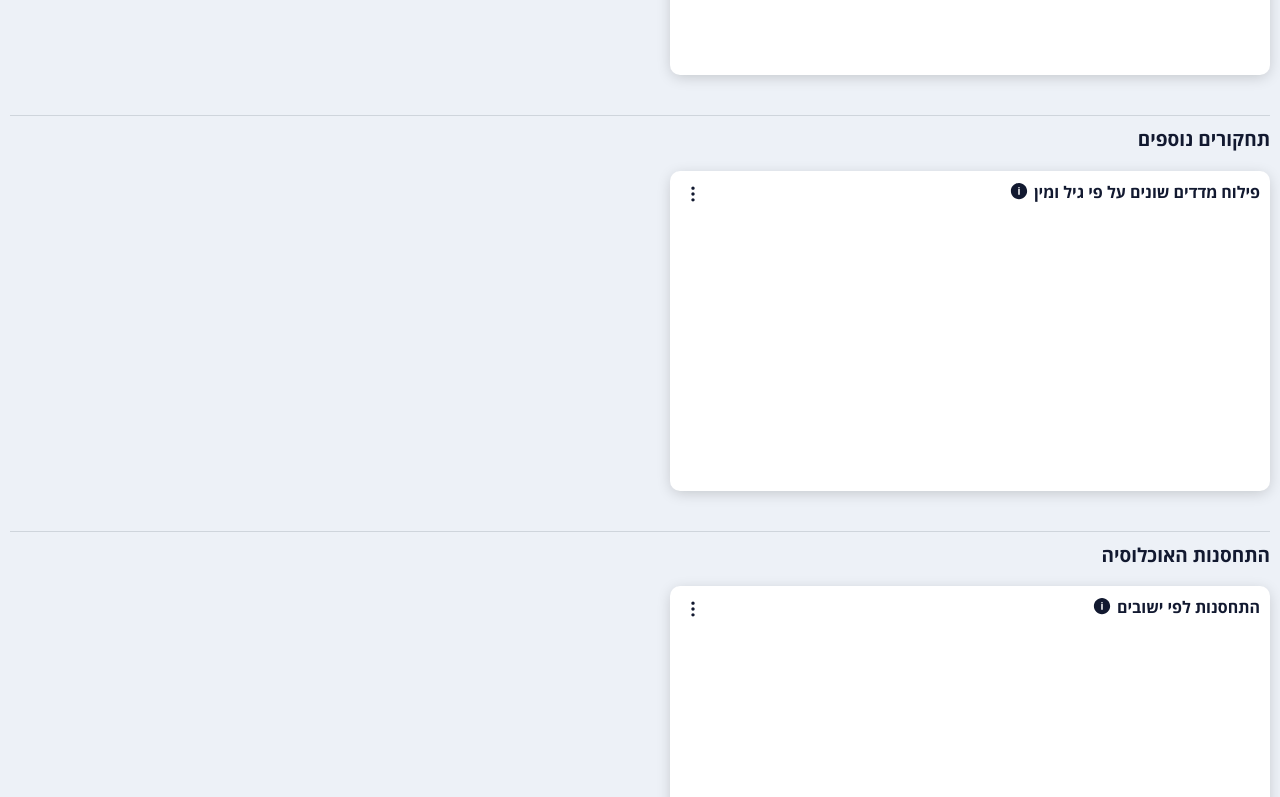
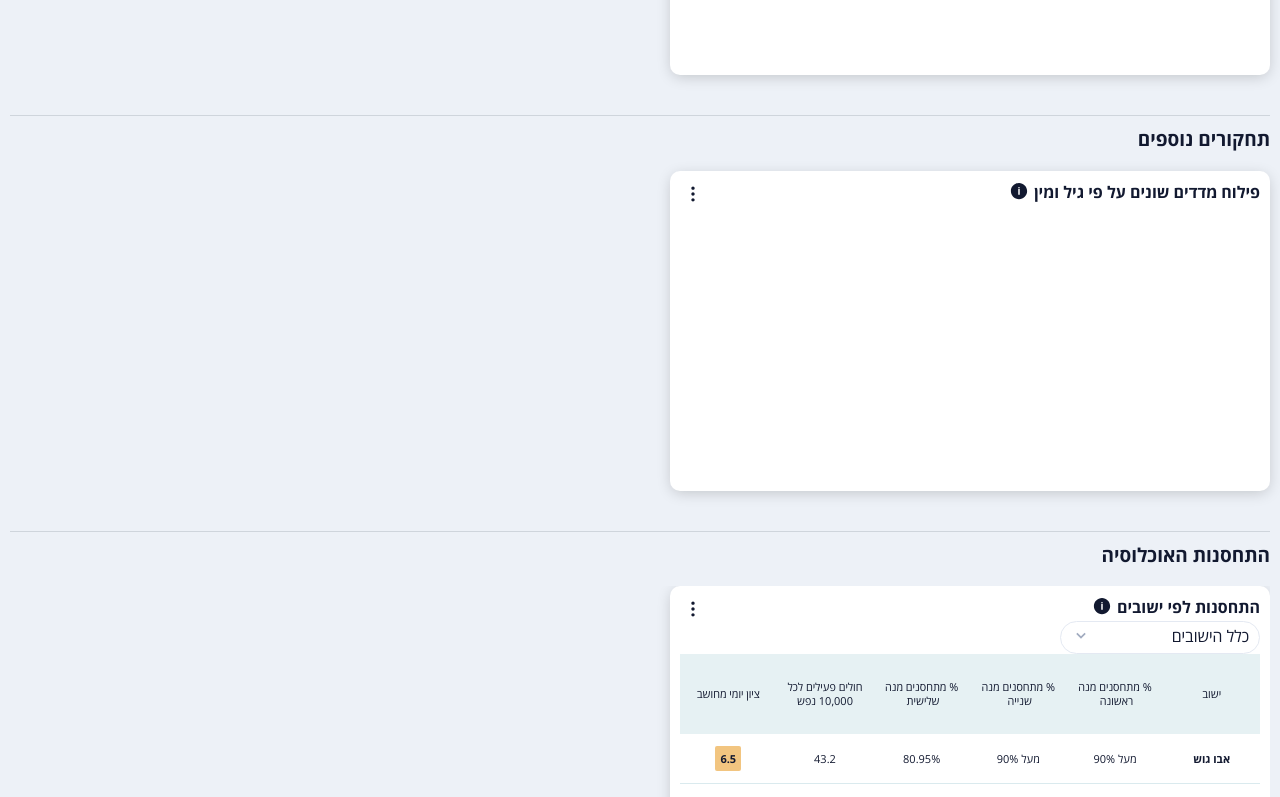
Before and after one commit to WordChained/corona-tbd, a React (Create React App) app: page / in a window 1280 px wide. Shown: the part 2000-2797 px from the top of the page. Built offline with nearby package versions, Linux system fonts and the light colour scheme.

Commit message:
working on vax table

```diff
--- /dev/null
+++ b/src/UI/CoronaTable.jsx
@@ -0,0 +1,73 @@
+import React, { useState, useRef } from "react";
+import styles from "./CoronaTable.module.css";
+export const CoronaTable = ({ titles = [], data = [] }) => {
+  //   const [color, setColor] = useState("#f2c580");
+  const tableHeaderRef = useRef();
+  const onHeaderClick = (ev) => {
+    const children = tableHeaderRef.current.children;
+    for (let i = 0; i < children.length; i++) {
+      children[i].classList.remove(`${styles.active}`);
+    }
+    ev.target.classList.add(`${styles.active}`);
+    //this is not the right logic
+    // i need to have three options:
+    // first click we add down arrow and a shadow-bo,
+    // second click we add an up arrow (shadow-box still active),
+    // third click we remove both (remove shadow-box)
+  };
+
+  const getColorForDailyScore = (score) => {
+    switch (true) {
+      case score <= 4.5:
+        return "#b8de92";
+      //green
+      case score <= 6:
+        return "#fcfc70";
+      //yellow
+      case score <= 7.5:
+        return "#f2c580";
+      //orange
+      default:
+        return "#fa9e8f";
+      //red
+    }
+  };
+  return (
+    <div className={styles.container}>
+      {
+        <div ref={tableHeaderRef} className={styles.tableHeader}>
+          {titles.map((title, idx) => (
+            <div key={idx} onClick={onHeaderClick}>
+              {title}
+            </div>
+          ))}
+        </div>
+      }
+
+      {/* {data.map((row, idx) => (
+        <div key={idx} className={styles.row}>
+          <div>{row.location}</div>
+          <div>{row.vaxShot1}</div>
+          <div>{row.vaxShot2}</div>
+          <div>{row.vaxShot3}</div>
+          <div>{row.activeMorbidPer10K}</div>
+          <div  <span style={{ backgroundColor: getColorForDailyScore(row.dailyScore) }}>
+            {row.dailyScore}
+          </span></div>
+        </div>
+      ))} */}
+      <div className={styles.row}>
+        <div>{"אבו גוש"}</div>
+        <div>{"מעל 90%"}</div>
+        <div>{"מעל 90%"}</div>
+        <div>{" 80.95%"}</div>
+        <div>{"43.2"}</div>
+        <div>
+          <span style={{ backgroundColor: getColorForDailyScore(6.5) }}>
+            {"6.5"}
+          </span>
+        </div>
+      </div>
+    </div>
+  );
+};
--- /dev/null
+++ b/src/UI/CoronaTable.module.css
@@ -0,0 +1,55 @@
+.container {
+  flex: 1;
+  width: 100%;
+  height: auto;
+}
+.tableHeader {
+  position: sticky;
+  display: flex;
+  height: auto;
+  width: 100%;
+  min-height: 80px;
+}
+.tableHeader > * {
+  display: flex;
+  flex: 1 30px;
+  /* margin: 10px; */
+  white-space: pre-wrap;
+  line-height: 1.3em;
+  text-align: center;
+  justify-content: center;
+  font-size: 11px;
+  align-items: center;
+  min-height: 36px;
+  background-color: #e6f1f3;
+  width: max-content;
+  font-weight: 400;
+  max-width: 100%;
+  text-overflow: ellipsis;
+  padding: 10px;
+}
+.active {
+  /* background-color: #daeaee; */
+  box-shadow: 0 0 0px 2px gold;
+  z-index: 2;
+}
+.row {
+  display: flex;
+  width: 100%;
+  height: 50px;
+  align-items: center;
+  border-bottom: 1px solid #daeaee;
+}
+.row :first-child {
+  font-family: Open-Sans-Hebrew-Bold;
+}
+.row :last-child span {
+  padding: 5px;
+  border-radius: 2px;
+}
+.row > * {
+  flex: 1 30px;
+  font-size: 11px;
+}
+@media (max-width: 800px) {
+}
--- /dev/null
+++ b/src/UI/Sorter.jsx
@@ -0,0 +1,21 @@
+import React, { useState } from "react";
+import styles from "./Sorter.module.css";
+import { BiChevronDown } from "react-icons/bi";
+export const Sorter = ({ children, placeholder, isOpen, openFnction }) => {
+  return (
+    <div className={styles.container}>
+      <div
+        onClick={openFnction}
+        className={`${styles.mainDropdown} ${isOpen ? styles.open : ""}`}
+      >
+        <span>{placeholder}</span>
+        <span className={styles.arrow}>
+          <BiChevronDown />
+        </span>
+      </div>
+      <div className={`${styles.menu} ${isOpen ? styles.open : ""}`}>
+        {children}
+      </div>
+    </div>
+  );
+};
--- /dev/null
+++ b/src/UI/Sorter.module.css
@@ -0,0 +1,45 @@
+.container {
+  display: flex;
+  flex-direction: column;
+  position: relative;
+  min-width: 200px;
+  max-width: 100%;
+}
+.mainDropdown {
+  border-radius: 3em;
+  border: 1px #e4e9f2 solid;
+  padding: 3px 10px 3px 10px;
+  min-width: 200px;
+  max-width: 100%;
+  width: max-content;
+  text-overflow: ellipsis;
+  display: flex;
+  justify-content: space-between;
+}
+
+.arrow svg {
+  height: 20px;
+  width: 20px;
+  color: #a2acc0;
+  transition: all 0.7s;
+}
+.mainDropdown.open .arrow svg {
+  transform: rotate(180deg);
+}
+
+.menu {
+  position: absolute;
+  display: none;
+  width: 100%;
+  background-color: white;
+  border: 1px #e4e9f2 solid;
+  /* padding: 3px; */
+  border-radius: 10px;
+  top: 110%;
+  right: 0;
+}
+
+.menu.open {
+  display: flex;
+  flex-direction: column;
+}
--- a/src/cmps/PopulationVaccination/PopulationVaccination.jsx
+++ b/src/cmps/PopulationVaccination/PopulationVaccination.jsx
@@ -1,11 +1,69 @@
-import React from 'react';
-import { BigCard } from '../../UI/BigCard';
-import styles from './PopulationVaccination.module.css';
+import React, { useState, useRef } from "react";
+import { BigCard } from "../../UI/BigCard";
+import styles from "./PopulationVaccination.module.css";
+import { Sorter } from "../../UI/Sorter";
+import { CoronaTable } from "../../UI/CoronaTable";
+import { IoIosCloseCircle } from "react-icons/io";
+export const PopulationVaccination = () => {
+  const [isOpen, setIsOpen] = useState(false);
+  const [isText, setIsText] = useState(false);
+  const inputRef = useRef();
+  const onSortClick = () => {
+    setIsOpen(!isOpen);
+  };
+  const onSortCancel = () => {
+    setIsOpen(false);
+  };
 
-export const PopulationVaccination = () => {
+  const onInput = (ev) => {
+    if (ev.target.value.length > 0) setIsText(true);
+    else setIsText(false);
+  };
+
+  const onXClick = () => {
+    inputRef.current.value = "";
+    setIsText(false);
+  };
   return (
     <section className={styles.container}>
-      <BigCard title={'התחסנות לפי ישובים'}></BigCard>
+      <BigCard title={"התחסנות לפי ישובים"}>
+        <Sorter
+          placeholder={"כלל הישובים"}
+          isOpen={isOpen}
+          openFnction={onSortClick}
+        >
+          <div className={styles.sorterChildrenContainer}>
+            <div>
+              <input
+                ref={inputRef}
+                type="text"
+                placeholder="חפש ישוב"
+                onInput={onInput}
+              />
+              <span
+                className={`${styles.closeIcon} ${isText ? styles.show : ""}`}
+                onClick={onXClick}
+              >
+                <IoIosCloseCircle />
+              </span>
+            </div>
+            <div className={styles.btnContainer}>
+              <button>אישור</button>
+              <button onClick={onSortCancel}>ביטול</button>
+            </div>
+          </div>
+        </Sorter>
+        <CoronaTable
+          titles={[
+            "ישוב",
+            "% מתחסנים מנה ראשונה ",
+            "% מתחסנים מנה שנייה ",
+            "% מתחסנים מנה שלישית ",
+            "חולים פעילים לכל 10,000 נפש",
+            "ציון יומי מחושב",
+          ]}
+        />
+      </BigCard>
     </section>
   );
 };
--- a/src/cmps/PopulationVaccination/PopulationVaccination.module.css
+++ b/src/cmps/PopulationVaccination/PopulationVaccination.module.css
@@ -1,2 +1,42 @@
 .container {
+  overflow: hidden;
 }
+.btnContainer {
+  margin-top: 10px;
+  width: 100%;
+  display: flex;
+  background-color: #e6f1f4;
+}
+button {
+  flex: 1;
+  background-color: transparent;
+  border: none;
+  outline: none;
+  padding: 10px;
+}
+.sorterChildrenContainer {
+}
+.sorterChildrenContainer input {
+  font-size: 0.8rem;
+  width: 97%;
+  margin: 3px;
+  padding: 2px 10px 2px 0;
+  line-height: 2;
+  /* color: #a2acc0; */
+  border-radius: 5px;
+  border: none;
+  border: 1px #e4e9f2 solid;
+  position: relative;
+}
+.closeIcon {
+  display: none;
+  position: absolute;
+  top: 10px;
+  left: 10px;
+}
+.closeIcon.show {
+  display: block;
+}
+.sorterChildrenContainer input::placeholder {
+  color: #a2acc0;
+}
```
